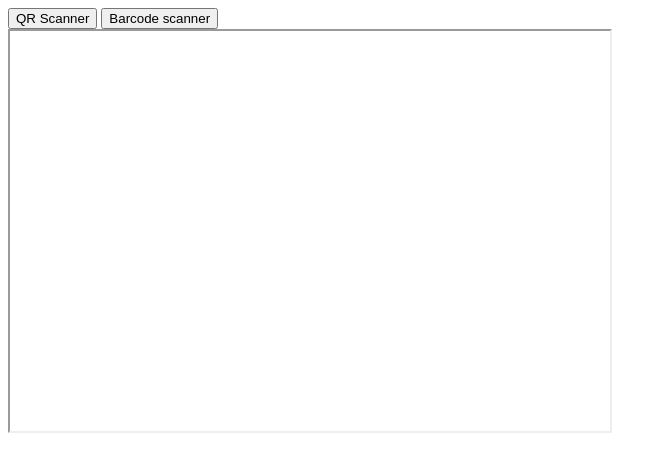
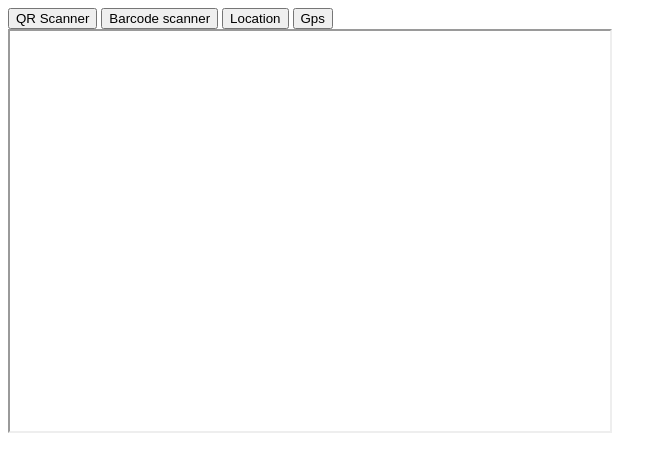
Before and after one commit to MonkqS/Prakse, a plain HTML site: page Launcher/index.html in a window 1280 px wide. Shown: the whole page, without its empty margins (0-667 px from the left). Drawn offline with Linux system fonts and the light colour scheme.

Commit message:
Update index.html

```diff
--- a/Launcher/index.html
+++ b/Launcher/index.html
@@ -11,6 +11,8 @@
  <body>
 	<input type="button" class="access-QR" value="QR Scanner" onclick="scan(`qr`)">
 	<input type="button" class="access-Barcode" value="Barcode scanner" onclick="scan('bar')">
+	<input type="button" class="access-Location" value="Location" onclick="scan('location')">
+	<input type="button" class="access-gps" value="Gps" onclick="scan('gps')">
 	<br>
 	<iframe id="viewer" src="">Your browser doesn't support iFrames</iframe>
  </body>
```
